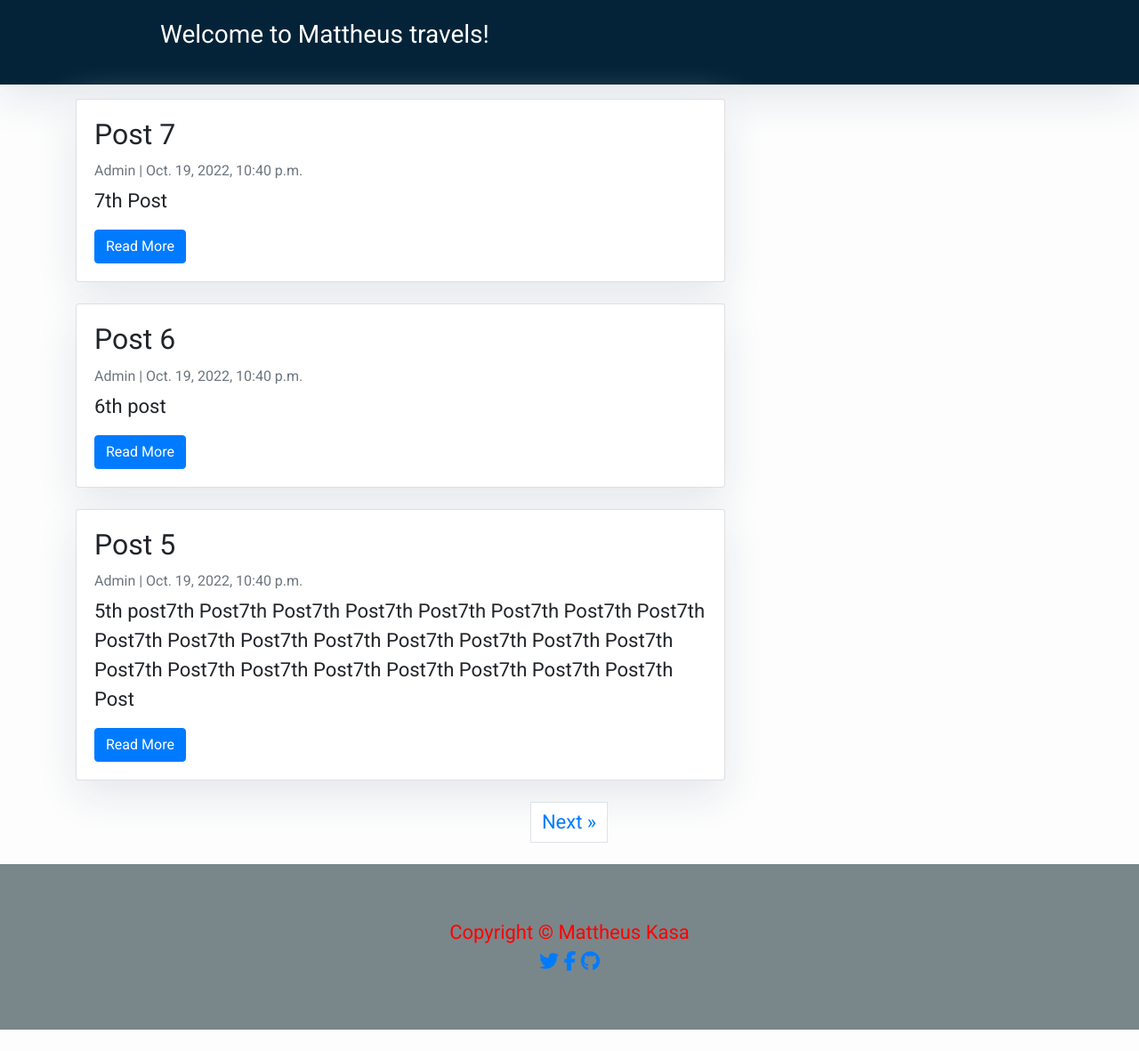
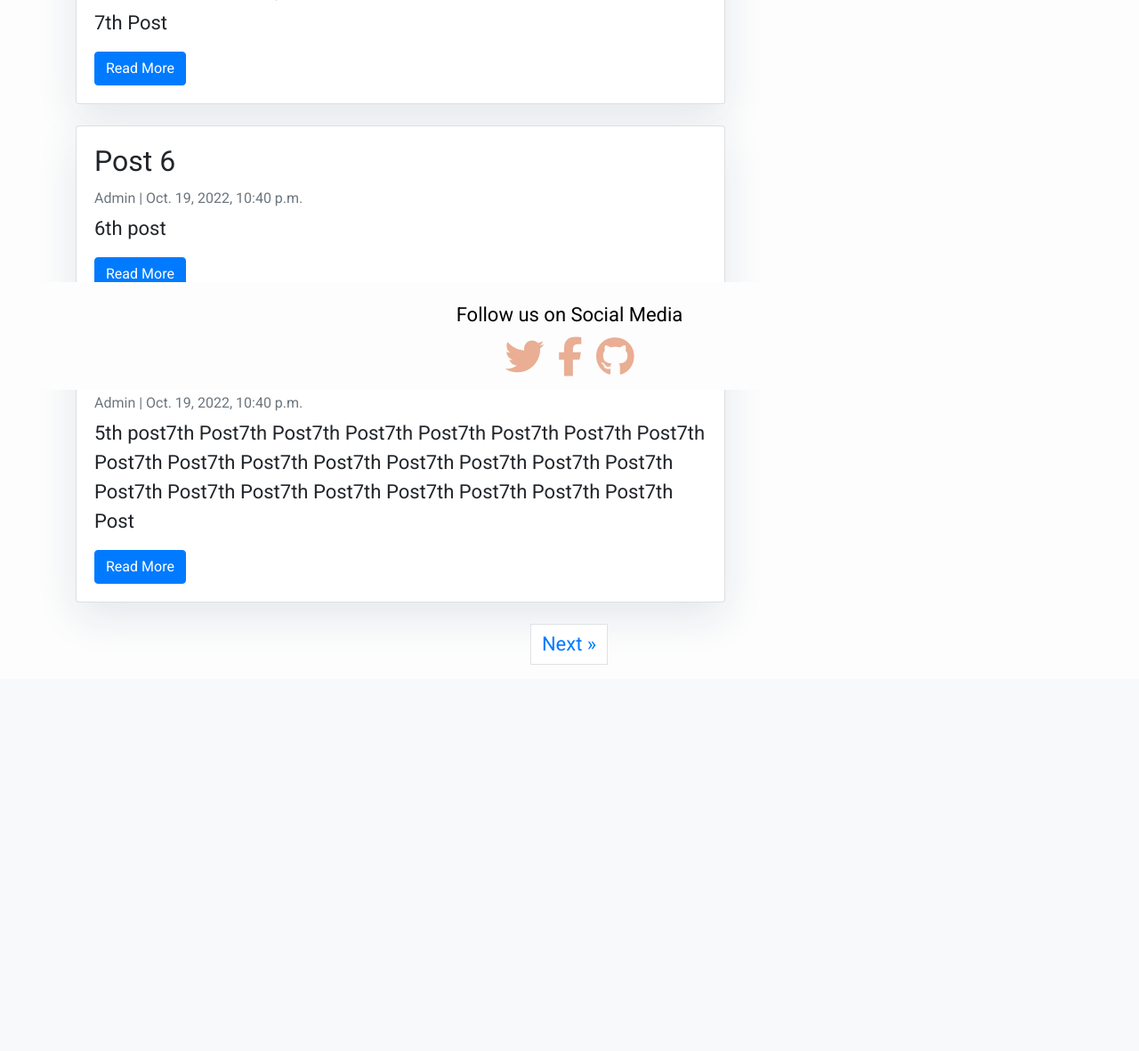
Before and after one commit to MattheusKasa/My-Django-Blog, a Django app: page / in a window 1280 px wide. Shown: the part 338-1519 px from the top of the page at 89% size. After the commit the page ends 1085 px from the top, so only its background shows below. Run offline with Django 4.2, Linux system fonts and the light colour scheme; data comes from the database, SQL or seed files in the repository; some libraries are stand-ins or nearby versions.

Commit message:
Add styling to footer/social media links

```diff
--- a/static/css/style.css
+++ b/static/css/style.css
@@ -1,10 +1,38 @@
-footer {
-    color: red;
-    padding: 60px;
+body {
+    min-height: 100vh;
 }
 
-travel-icon {
+
+footer {
     color: black;
-    font-size: 22px;
-    size: 225rem;
+    background-color: #fdfdfd;
+    padding: 20px;
+    margin-top: auto;
+    left: 0;
+    bottom: 0;
+    width: 100%;
+    position: fixed;
 }
+
+.travel-icon {
+    max-height: 100px;
+    max-width: 100px;
+    margin: 0 auto auto 0;
+    padding: 0;
+    height: 100px;
+    width: 100px;
+}
+
+i {
+    color: #E9AE93;
+    padding: 5px;
+    padding-top: 15px;
+}
+
+i:hover {
+    color: black;
+}
+
+.hej {
+    padding-top: 15px;
+}
--- a/templates/base.html
+++ b/templates/base.html
@@ -33,7 +33,9 @@
             <div class="container-fluid">
                 <a class="navbar-brand" href="{% url 'home' %}"> <img alt="image of earth with a hot air baloon"
                     class="travel-icon"
-                    src="https://res.cloudinary.com/dsa3o1dbv/image/upload/v1679577195/Mattheus_Travels-removebg-preview_rpzw86.png"> Mattheus Travels</a>
+                    src="https://res.cloudinary.com/dsa3o1dbv/image/upload/v1679577195/Mattheus_Travels-removebg-preview_rpzw86.png">
+                    Mattheus Travels
+                </a>
                 <button class="navbar-toggler navbar-toggler-right" type="button" data-toggle="collapse" data-target="#navbarResponsive"
                     aria-controls="navbarResponsive" aria-expanded="false" aria-label="Toggle navigation">
                     <span class="navbar-toggler-icon"></span>
@@ -67,17 +69,17 @@
 
         {% endblock content %}
 
-        <footer class="text-center mb-4 mt-4" style="background-color: #79878a">
-            <div class="container px-2 px-lg-5 ">Copyright &copy; Mattheus Kasa</div>
+        <footer class="text-center mb-4 mt-4">
+            <div class="container px-2 px-lg-5 ">Follow us on Social Media</div>
 
             <!--Social media links  -->
-            <div>
+            <div class="hej">
                 <a href="https://twitter.com/?lang=en" class="me-4 text-reset" target="_blank" rel="noopener"
-                    aria-label="Twitter"><i class="fab fa-twitter"></i></a>
+                    aria-label="Twitter"><i class="fab fa-twitter fa-2xl"></i></a>
                 <a href="https://en-gb.facebook.com/" class="me-4 text-reset" target="_blank" rel="noopener"
-                    aria-label="Facebook"><i class="fab fa-facebook-f"></i></a>
+                    aria-label="Facebook"><i class="fab fa-facebook-f fa-2xl"></i></a>
                 <a href="https://github.com/MattheusKasa/My-Django-Blog" class="me-4 text-reset" target="_blank"
-                    rel="noopener" aria-label="GitHub"><i class="fab fa-github"></i></a>
+                    rel="noopener" aria-label="GitHub"><i class="fab fa-github fa-2xl"></i></a>
             </div>
         </footer>
         <script src="https://kit.fontawesome.com/af04db9847.js" crossorigin="anonymous"></script>
```
